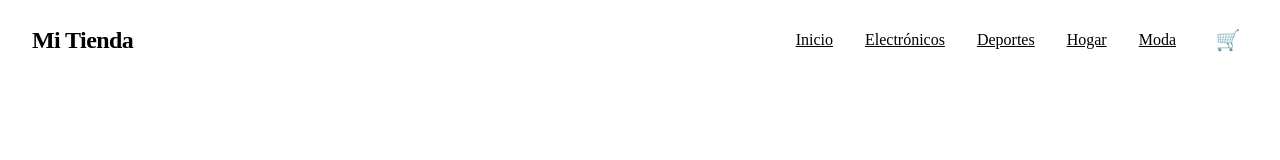
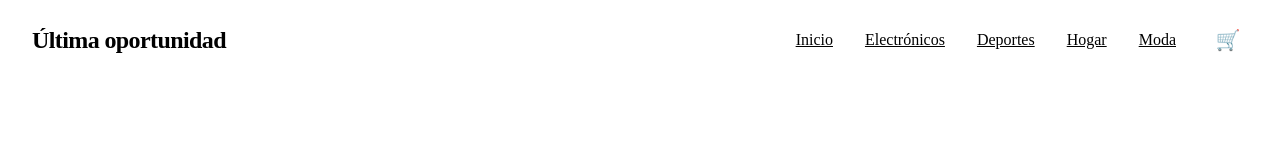
Before and after one commit to vamedina99/marketplace-fe, an Angular app: page / in a window 1280 px wide. Shown: the top 160 px of the page. Built offline with nearby package versions, Linux system fonts and the light colour scheme.

Commit message:
Update header.component.html

```diff
--- a/src/app/components/header/header.component.html
+++ b/src/app/components/header/header.component.html
@@ -1,7 +1,7 @@
 <header class="header">
   <div class="header-container">
     <div class="logo" (click)="navigateTo('')">
-      <span class="logo-text">Mi Tienda</span>
+      <span class="logo-text">Última oportunidad</span>
     </div>
 
     <div class="nav-toggle" (click)="toggleNav()">
```
